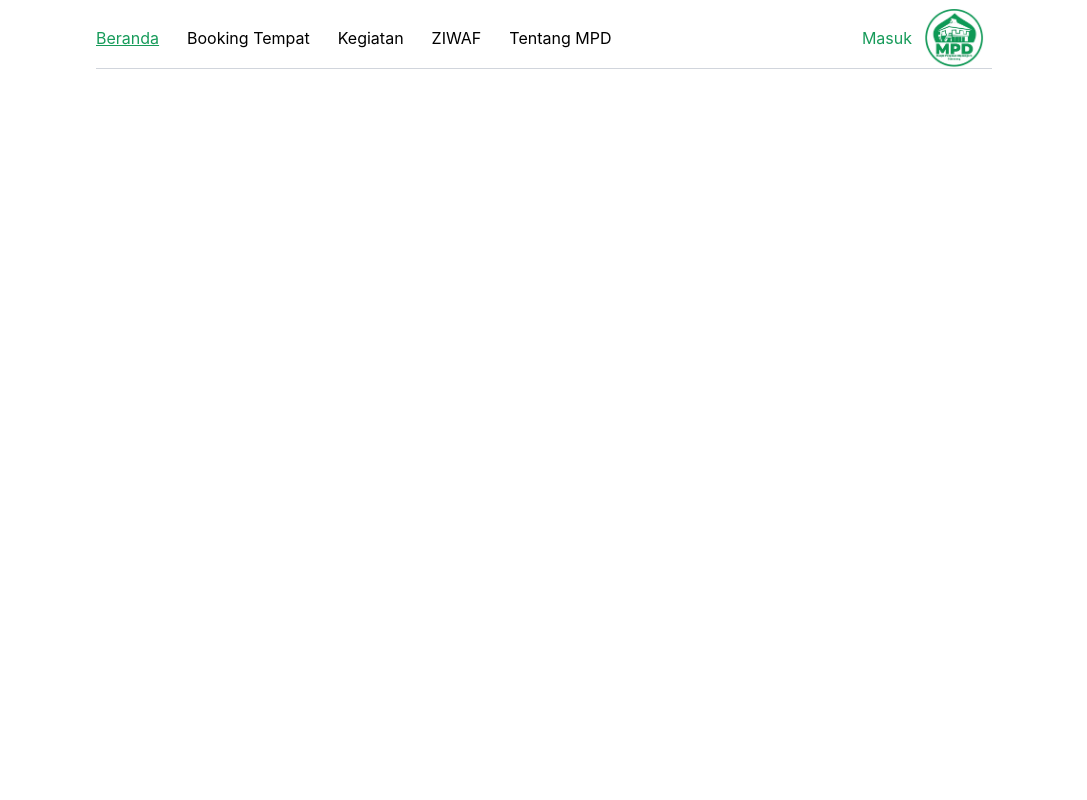
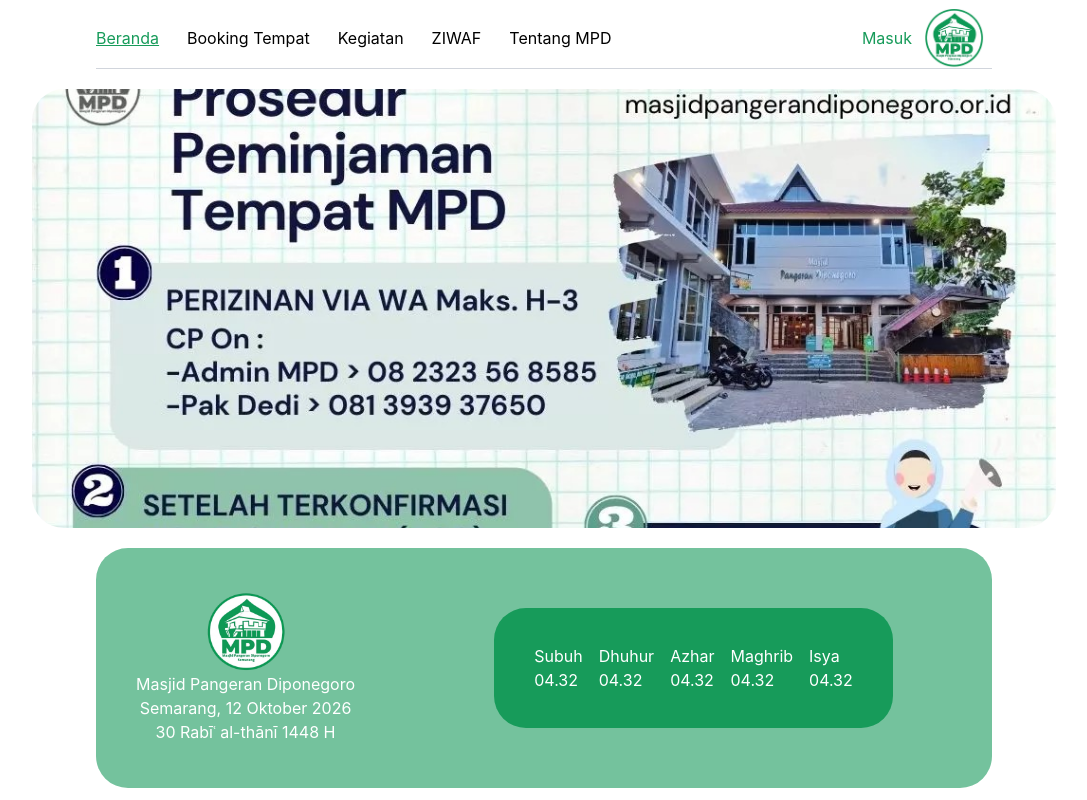
Before and after one commit to sutripnm/mpd-new-design, a React (Vite) app: page / in a window 1280 px wide. Shown: the whole page, without its empty margins (96-1183 px from the left). Built offline with nearby package versions, Linux system fonts and the light colour scheme.

Commit message:
feat: jam shalat landing page

```diff
--- a/src/App.jsx
+++ b/src/App.jsx
@@ -1,9 +1,15 @@
 import Navbar from "./components/Navbar"
+import LandingPage from "./pages/LandingPage"
 
 function App() {
 
   return (
+    <>
     <Navbar />
+    <LandingPage />
+
+    </>
+
   )
 }
 
--- /dev/null
+++ b/src/components/landing-page/RecentSlideCard.jsx
@@ -0,0 +1,30 @@
+import dummySlides from "../../data/DataSlide";
+import { useState, useEffect } from "react";
+
+function RecentSlideCard() {
+    const [currentIndex, setCurrentIndex] = useState(0);
+
+    const activeSlide = dummySlides[currentIndex]
+      useEffect(() => {
+        const timer = setInterval(() => {
+          setCurrentIndex((prevIndex) => {
+            return (prevIndex + 1) % dummySlides.length;
+          });
+        }, 5000)
+          return () => clearInterval(timer);
+      }, [])
+
+  return (
+    <section>
+      <div className="slide-card w-4/5 mx-auto mt-5 rounded-4xl overflow-hidden aspect-[21/9]">
+        <img
+          className="slide-card-image w-full h-full object-cover"
+          src={activeSlide.image}
+          alt="Foto MPD" />
+      </div>
+
+    </section>
+  )
+}
+
+export default RecentSlideCard;
--- /dev/null
+++ b/src/components/landing-page/ShalatCard.jsx
@@ -0,0 +1,29 @@
+import logo from "../../assets/mpd-logo.png"
+
+function ShalatCard() {
+  return (
+    <section>
+      <div className="shalat-card flex bg-[#74C29D] mt-5 mx-auto max-w-7/10 rounded-4xl h-60 items-center">
+        <div className="px-10 justify-items-center text-white">
+          <img
+            className="w-20 mx-auto"
+            src={logo} alt="" />
+          <p>Masjid Pangeran Diponegoro <br /></p>
+          <p>Semarang, 12 Oktober 2026 <br /></p>
+          <p>30 Rabīʿ al-thānī 1448 H</p>
+        </div>
+
+        <div className="flex  bg-[#179B5A] gap-4 items-center mx-auto rounded-4xl h-30 text-white px-10">
+          <p>Subuh <br /><span>04.32</span></p>
+          <p>Dhuhur <br /><span>04.32</span></p>
+          <p>Azhar <br /><span>04.32</span></p>
+          <p>Maghrib <br /><span>04.32</span></p>
+          <p>Isya <br /><span>04.32</span></p>
+        </div>
+
+      </div>
+    </section>
+  )
+}
+
+export default ShalatCard;
--- /dev/null
+++ b/src/data/DataSlide.jsx
@@ -0,0 +1,26 @@
+import mpd1 from '../assets/mpd-1.jpg';
+import mpd2 from '../assets/mpd-2.jpg';
+import mpd3 from '../assets/mpd-3.jpg';
+
+const dummySlides = [
+  {
+    id: 1,
+    image: mpd1,
+    title: "Masjid Pangeran Diponegoro",
+    description: "Kegiatan Dakwah dan Ibadah di Tembalang"
+  },
+    {
+    id: 2,
+    image: mpd2,
+    title: "Prosedure Peminjaman Tempat",
+    description: "Buat Mahasiswa yang membutuhkan tempat rapat dan acara dakwah"
+  },
+      {
+    id: 3,
+    image: mpd3,
+    title: "Jadwal Kajian",
+    description: "Jadwal kajian rutin MPD Tembalang"
+  },
+]
+
+export default dummySlides;
--- /dev/null
+++ b/src/pages/LandingPage.jsx
@@ -0,0 +1,19 @@
+import RecentSlideCard from "../components/landing-page/RecentSlideCard";
+import ShalatCard from "../components/landing-page/ShalatCard";
+
+function LandingPage() {
+  return (
+    <main>
+      <div >
+        <RecentSlideCard />
+        <ShalatCard />
+
+      </div>
+
+    </main>
+
+
+  )
+}
+
+export default LandingPage;
```
